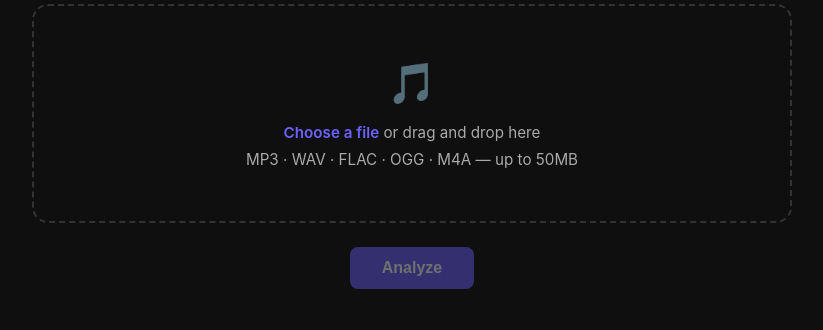
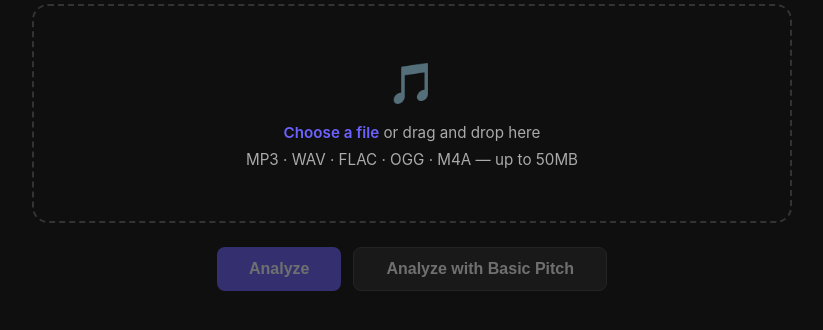
Before and after one commit to jodyhughes/chord-identifier, a Flask app: page / in a window 1280 px wide. Shown: the part 173-503 px from the top of the page, without its empty margins (228-1051 px from the left). Run offline with Flask 3, Linux system fonts and the light colour scheme; parts of the project's set-up code (start-up, migrations or seed data) failed here and were passed over.

Commit message:
Add Basic Pitch analysis method and README
- New /analyze-basic-pitch endpoint using Spotify's Basic Pitch ML model
- Second analysis button in UI with method label showing active method
- README covering setup, features, how each method works, and limitations

Co-Authored-By: Claude Sonnet 4.6 <noreply@anthropic.com>

```diff
--- a/app.py
+++ b/app.py
@@ -101,6 +101,49 @@ def detect_chords(filepath, beats_per_bar=4):
     return bars, round(tempo, 1)
 
 
+def detect_chords_basic_pitch(filepath, beats_per_bar=4):
+    from basic_pitch.inference import predict
+    from basic_pitch import ICASSP_2022_MODEL_PATH
+
+    _, midi_data, _ = predict(filepath, ICASSP_2022_MODEL_PATH)
+
+    # Collect all note events as (start, end, pitch_class)
+    notes = []
+    for instrument in midi_data.instruments:
+        for note in instrument.notes:
+            notes.append((note.start, note.end, note.pitch % 12))
+
+    # Use librosa for beat tracking
+    hop_length = 512
+    y, sr = librosa.load(filepath, mono=True)
+    tempo, beat_frames = librosa.beat.beat_track(y=y, sr=sr, hop_length=hop_length)
+    tempo = float(np.atleast_1d(tempo)[0])
+    beat_times = librosa.frames_to_time(beat_frames, sr=sr, hop_length=hop_length).tolist()
+
+    bars = []
+    for i in range(0, len(beat_times) - beats_per_bar + 1, beats_per_bar):
+        bar_start = float(beat_times[i])
+        bar_end = float(beat_times[i + beats_per_bar]) if (i + beats_per_bar) < len(beat_times) else float(beat_times[-1])
+
+        # Build chroma from notes active in this bar
+        chroma = np.zeros(12)
+        for note_start, note_end, pitch_class in notes:
+            if note_start < bar_end and note_end > bar_start:
+                chroma[pitch_class] += 1.0
+
+        chord = chroma_to_chord(chroma)
+        passing = get_passing_tones(chord, chroma)
+
+        bars.append({
+            'chord': chord,
+            'start': round(bar_start, 2),
+            'end': round(bar_end, 2),
+            'passing_tones': passing,
+        })
+
+    return bars, round(tempo, 1)
+
+
 def allowed_file(filename):
     return '.' in filename and filename.rsplit('.', 1)[1].lower() in ALLOWED_EXTENSIONS
 
@@ -134,5 +177,29 @@ def analyze():
         os.remove(filepath)
 
 
+@app.route('/analyze-basic-pitch', methods=['POST'])
+def analyze_basic_pitch():
+    if 'file' not in request.files:
+        return jsonify({'error': 'No file provided'}), 400
+
+    file = request.files['file']
+    if not file.filename:
+        return jsonify({'error': 'No file selected'}), 400
+    if not allowed_file(file.filename):
+        return jsonify({'error': f'Unsupported file type. Allowed: {", ".join(ALLOWED_EXTENSIONS)}'}), 400
+
+    filename = secure_filename(file.filename)
+    filepath = os.path.join(UPLOAD_FOLDER, filename)
+    file.save(filepath)
+
+    try:
+        chords, tempo = detect_chords_basic_pitch(filepath)
+        return jsonify({'chords': chords, 'tempo': tempo})
+    except Exception as e:
+        return jsonify({'error': str(e)}), 500
+    finally:
+        os.remove(filepath)
+
+
 if __name__ == '__main__':
     app.run(debug=True)
--- a/requirements.txt
+++ b/requirements.txt
@@ -2,3 +2,4 @@ flask
 librosa
 numpy
 werkzeug
+basic-pitch
--- a/templates/index.html
+++ b/templates/index.html
@@ -70,8 +70,15 @@
 
     #file-input { display: none; }
 
+    .btn-row {
+      display: flex;
+      gap: 12px;
+      margin-top: 24px;
+      flex-wrap: wrap;
+      justify-content: center;
+    }
+
     .btn {
-      margin-top: 24px;
       padding: 12px 32px;
       background: #6c63ff;
       color: #fff;
@@ -85,6 +92,19 @@
 
     .btn:hover { background: #5a52d5; }
     .btn:disabled { opacity: 0.4; cursor: not-allowed; }
+
+    .btn-secondary {
+      background: #2a2a2a;
+      border: 1px solid #444;
+    }
+
+    .btn-secondary:hover { background: #333; }
+
+    #method-label {
+      font-size: 0.8rem;
+      color: #555;
+      margin-top: 8px;
+    }
 
     #status {
       margin-top: 20px;
@@ -210,8 +230,12 @@
     <input type="file" id="file-input" accept=".mp3,.wav,.flac,.ogg,.m4a" />
   </div>
 
-  <button class="btn" id="analyze-btn" disabled>Analyze</button>
+  <div class="btn-row">
+    <button class="btn" id="analyze-btn" disabled>Analyze</button>
+    <button class="btn btn-secondary" id="analyze-bp-btn" disabled>Analyze with Basic Pitch</button>
+  </div>
   <div id="status"></div>
+  <div id="method-label"></div>
   <div id="tempo"></div>
   <div id="player"><audio id="audio" controls></audio></div>
   <div id="results"></div>
@@ -220,11 +244,13 @@
     const dropZone = document.getElementById('drop-zone');
     const fileInput = document.getElementById('file-input');
     const analyzeBtn = document.getElementById('analyze-btn');
+    const analyzeBpBtn = document.getElementById('analyze-bp-btn');
     const status = document.getElementById('status');
     const results = document.getElementById('results');
     const player = document.getElementById('player');
     const audio = document.getElementById('audio');
     const tempoEl = document.getElementById('tempo');
+    const methodLabel = document.getElementById('method-label');
 
     let selectedFile = null;
     let chordData = [];
@@ -253,26 +279,30 @@
       selectedFile = file;
       dropZone.querySelector('p').innerHTML = `<span>${file.name}</span>`;
       analyzeBtn.disabled = false;
+      analyzeBpBtn.disabled = false;
       results.innerHTML = '';
       status.textContent = '';
       player.style.display = 'none';
       audio.src = '';
       chordData = [];
       tempoEl.innerHTML = '';
+      methodLabel.textContent = '';
     }
 
-    analyzeBtn.addEventListener('click', async () => {
+    async function runAnalysis(endpoint, label) {
       if (!selectedFile) return;
 
       analyzeBtn.disabled = true;
+      analyzeBpBtn.disabled = true;
       status.textContent = 'Analyzing... this may take a moment.';
       results.innerHTML = '';
+      activeCard = null;
 
       const formData = new FormData();
       formData.append('file', selectedFile);
 
       try {
-        const res = await fetch('/analyze', { method: 'POST', body: formData });
+        const res = await fetch(endpoint, { method: 'POST', body: formData });
         const data = await res.json();
 
         if (data.error) {
@@ -281,6 +311,7 @@
         }
 
         status.textContent = `Found ${data.chords.length} bars.`;
+        methodLabel.textContent = `Method: ${label}`;
         tempoEl.innerHTML = `Tempo: <span>${data.tempo} BPM</span>`;
         chordData = data.chords;
         audio.src = URL.createObjectURL(selectedFile);
@@ -290,8 +321,12 @@
         status.innerHTML = `<span class="error">Request failed. Is the server running?</span>`;
       } finally {
         analyzeBtn.disabled = false;
+        analyzeBpBtn.disabled = false;
       }
-    });
+    }
+
+    analyzeBtn.addEventListener('click', () => runAnalysis('/analyze', 'Chroma (librosa)'));
+    analyzeBpBtn.addEventListener('click', () => runAnalysis('/analyze-basic-pitch', 'Basic Pitch'));
 
     const NOTE_NAMES = ['C', 'C#', 'D', 'D#', 'E', 'F', 'F#', 'G', 'G#', 'A', 'A#', 'B'];
     const INTERVALS = {
```
Also changed, not shown: README.md (added).
